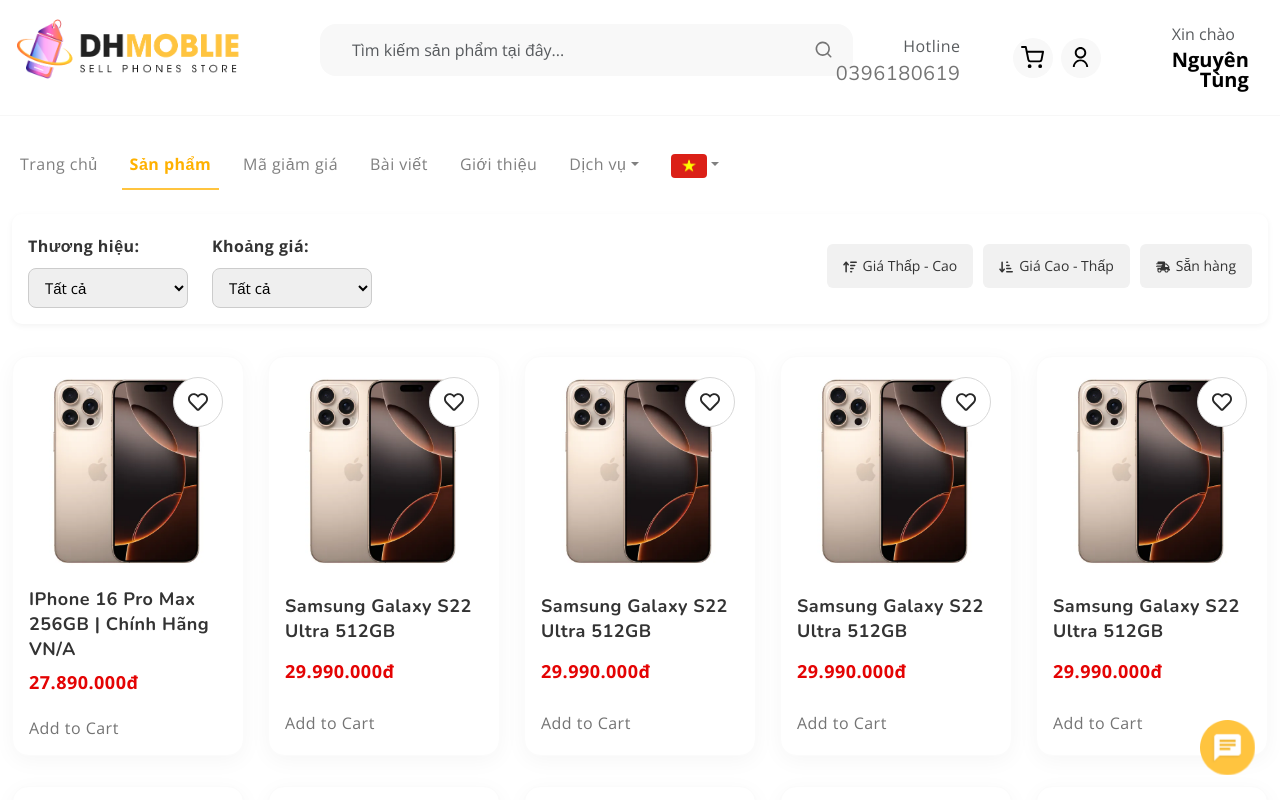
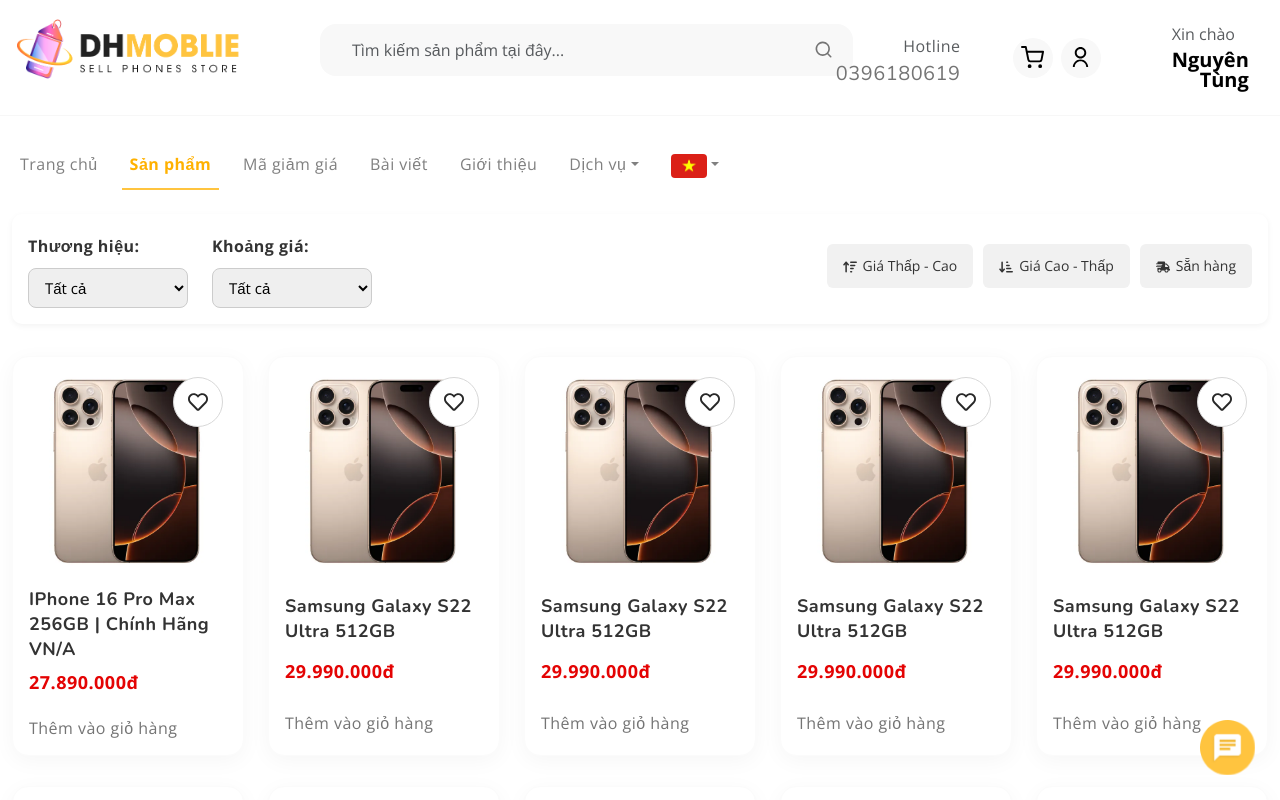
Before and after one commit to ninhatran5/DH-Mobile, a React (Vite) app in the folder frontend/: page /products in a window 1280 px wide. Shown: the top 800 px of the page. Built offline with nearby package versions, Linux system fonts and the light colour scheme.

Commit message:
update: language switch in products

```diff
--- a/frontend/src/components/Products.jsx
+++ b/frontend/src/components/Products.jsx
@@ -22,17 +22,17 @@ export default function Products({
   };
   const addToFavorites = () => {
     console.log("added");
-    toast.success("Đã thêm vào yêu thích");
+    toast.success(t("products.addedToFavorites"));
   };
 
   const handleUnFavorites = () => {
     console.log("un");
-    toast.success("Đã xóa khỏi yêu thích");
+    toast.success(t("products.removeFavorites"));
   };
 
   const addToShoppingCart = () => {
     console.log("added");
-    toast.success("Đã thêm vào giỏ hàng");
+    toast.success(t("products.addedToCart"));
     navigate("/shopping-cart");
   };
   const products = [
@@ -95,18 +95,18 @@ export default function Products({
             <div className="filter-bar-wrapper">
               <div className="filter-extended">
                 <div className="filter-group">
-                  <label>Thương hiệu:</label>
+                  <label>{t("products.trademark")}:</label>
                   <select>
-                    <option value="">Tất cả</option>
+                    <option value="">{t("products.all")}</option>
                     <option value="iphone">iPhone</option>
                     <option value="samsung">Samsung</option>
                     <option value="xiaomi">Xiaomi</option>
                   </select>
                 </div>
                 <div className="filter-group">
-                  <label>Khoảng giá:</label>
+                  <label>{t("products.price")}:</label>
                   <select>
-                    <option value="">Tất cả</option>
+                    <option value="">{t("products.all")}</option>
                     <option value="duoi-10tr">Dưới 10 triệu</option>
                     <option value="10-20tr">10 - 20 triệu</option>
                     <option value="tren-20tr">Trên 20 triệu</option>
@@ -118,19 +118,19 @@ export default function Products({
                   <span>
                     <FaArrowUpWideShort />
                   </span>
-                  Giá Thấp - Cao
+                  {t("products.lowToHigh")}
                 </button>
                 <button>
                   <span>
                     <FaArrowDownShortWide />
                   </span>
-                  Giá Cao - Thấp
+                  {t("products.highToLow")}
                 </button>
                 <button>
                   <span>
                     <FaShippingFast />
                   </span>
-                  Sẵn hàng
+                  {t("products.readyStock")}
                 </button>
               </div>
             </div>
@@ -206,7 +206,8 @@ export default function Products({
                                 style={{ cursor: "pointer" }}
                                 className="nav-link"
                               >
-                                Add to Cart
+                                {t("products.addToCart")}
+
                                 <iconify-icon icon="uil:shopping-cart" />
                               </a>
                             </div>
--- a/frontend/src/i18n/locales/en.json
+++ b/frontend/src/i18n/locales/en.json
@@ -46,5 +46,17 @@
     "we_are_pleased_to_hear": "We are pleased to hear your opinions",
     "email_address": "Email Address",
     "send": "Send"
+  },
+  "products": {
+    "trademark": "Brand",
+    "price": "Price Range",
+    "lowToHigh": "Price: Low to High",
+    "highToLow": "Price: High to Low",
+    "readyStock": "In Stock",
+    "addToCart": "Add to Cart",
+    "all": "All",
+    "addedToFavorites": "Added to Favorites",
+    "addedToCart": "Added to Cart",
+    "removeFavorites": "Removed from Favorites"
   }
 }
--- a/frontend/src/i18n/locales/vi.json
+++ b/frontend/src/i18n/locales/vi.json
@@ -46,5 +46,17 @@
     "we_are_pleased_to_hear": "Chúng tôi rất sẵn lòng lắng nghe các ý kiến của bạn",
     "email_address": "Địa chỉ Email",
     "send": "Gửi"
+  },
+  "products": {
+    "trademark": "Thương hiệu",
+    "price": "Khoảng giá",
+    "lowToHigh": "Giá Thấp - Cao",
+    "highToLow": "Giá Cao - Thấp",
+    "readyStock": "Sẵn hàng",
+    "addToCart": "Thêm vào giỏ hàng",
+    "all": "Tất cả",
+    "addedToFavorites": "Đã thêm vào yêu thích",
+    "addedToCart": "Đã thêm vào giỏ hàng",
+    "removeFavorites": "Đã xóa khỏi yêu thích"
   }
 }
```
